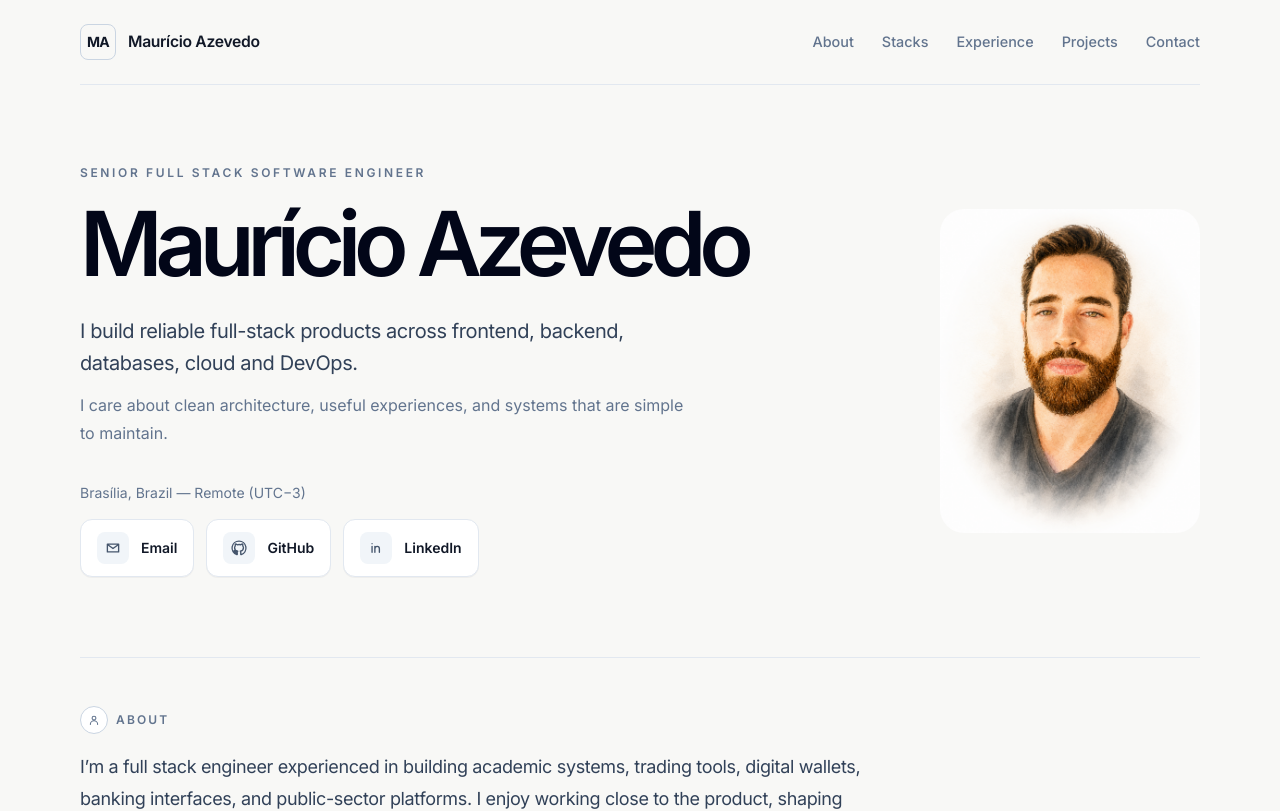
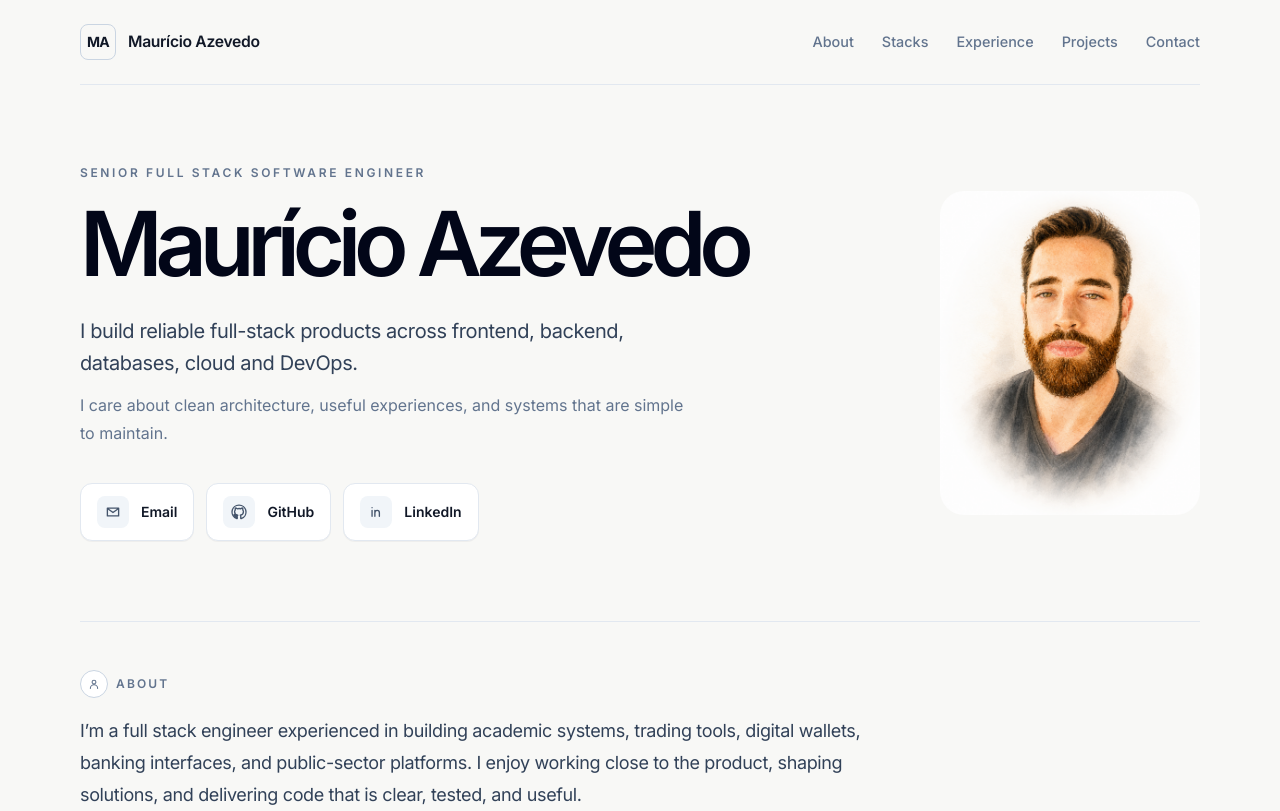
Before and after one commit to mauricio-azevedo/portfolio, a React (Vite) app: page / in a window 1280 px wide. Shown: the top 811 px of the page. Built offline with nearby package versions, Linux system fonts and the light colour scheme.

Commit message:
Remove location from hero profile

```diff
--- a/src/components/Hero.tsx
+++ b/src/components/Hero.tsx
@@ -23,8 +23,7 @@ export function Hero() {
         </p>
         <p className="mt-3 max-w-[620px] text-base leading-7 text-slate-500">{profile.heroNote}</p>
 
-        <div className="mt-9 grid gap-4" aria-label="Location and contact">
-          <span className="text-sm text-slate-500">{profile.location}</span>
+        <div className="mt-9" aria-label="Contact links">
           <ContactLinks links={contactLinks} />
         </div>
       </div>
```
